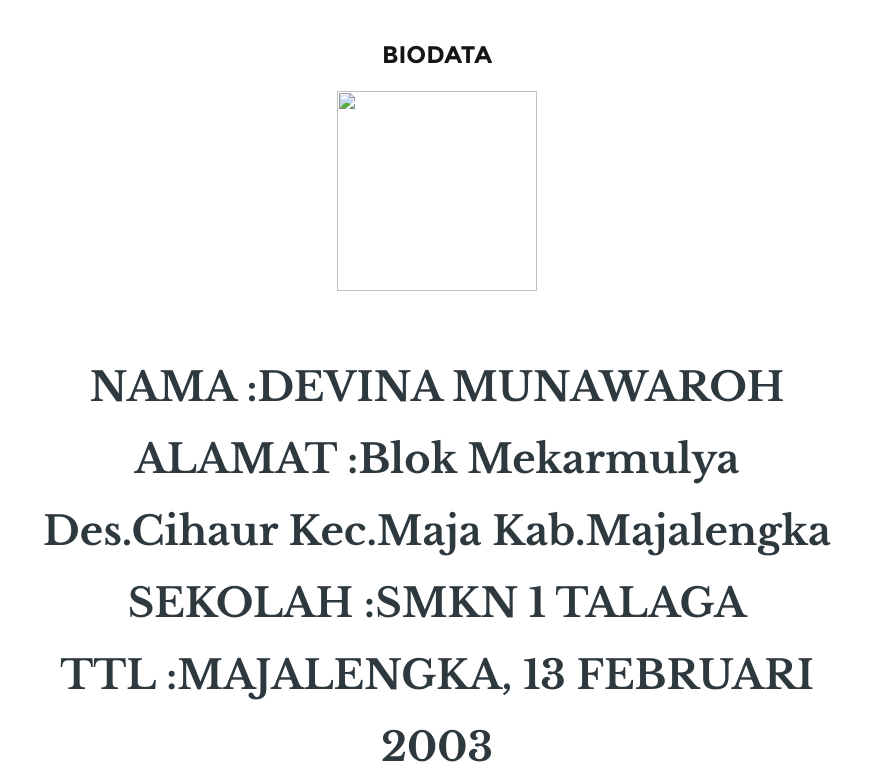
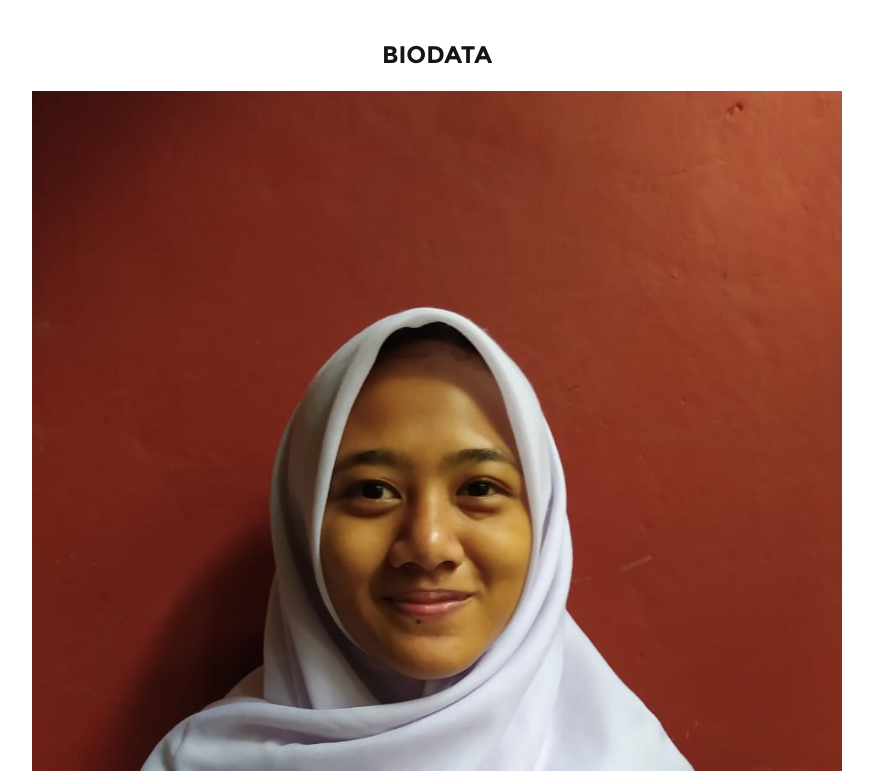
Before and after one commit to devinamunawarah/devinamunawaroh, a plain HTML site: page index.html in a window 1280 px wide. Shown: the part 869-1640 px from the top of the page, without its empty margins (203-1076 px from the left). Drawn offline with Linux system fonts and the light colour scheme.

Commit message:
Update index.html

```diff
--- a/index.html
+++ b/index.html
@@ -148,7 +148,7 @@
 
 				<div class="intro">
 					<h2 class="animate-this">BIODATA </h2>
-					<img src="../Infinity10//devinamunawaroh/images/devinot.jpg" height="200" width="200">
+					<img src="/devinamunawaroh/images/devinot.jpg">
 				   <p class="lead animate-this">NAMA :DEVINA MUNAWAROH <br>ALAMAT :Blok Mekarmulya Des.Cihaur Kec.Maja Kab.Majalengka <br>SEKOLAH :SMKN 1 TALAGA <br>TTL :MAJALENGKA, 13 FEBRUARI 2003 <br>AGAMA :ISLAM<br>GOL DARAH :A <br>JENIS KELAMIN :PEREMPUAN <br>STATUS :PELAJAR <br>
 				</span> </p>
 				</div>
```
